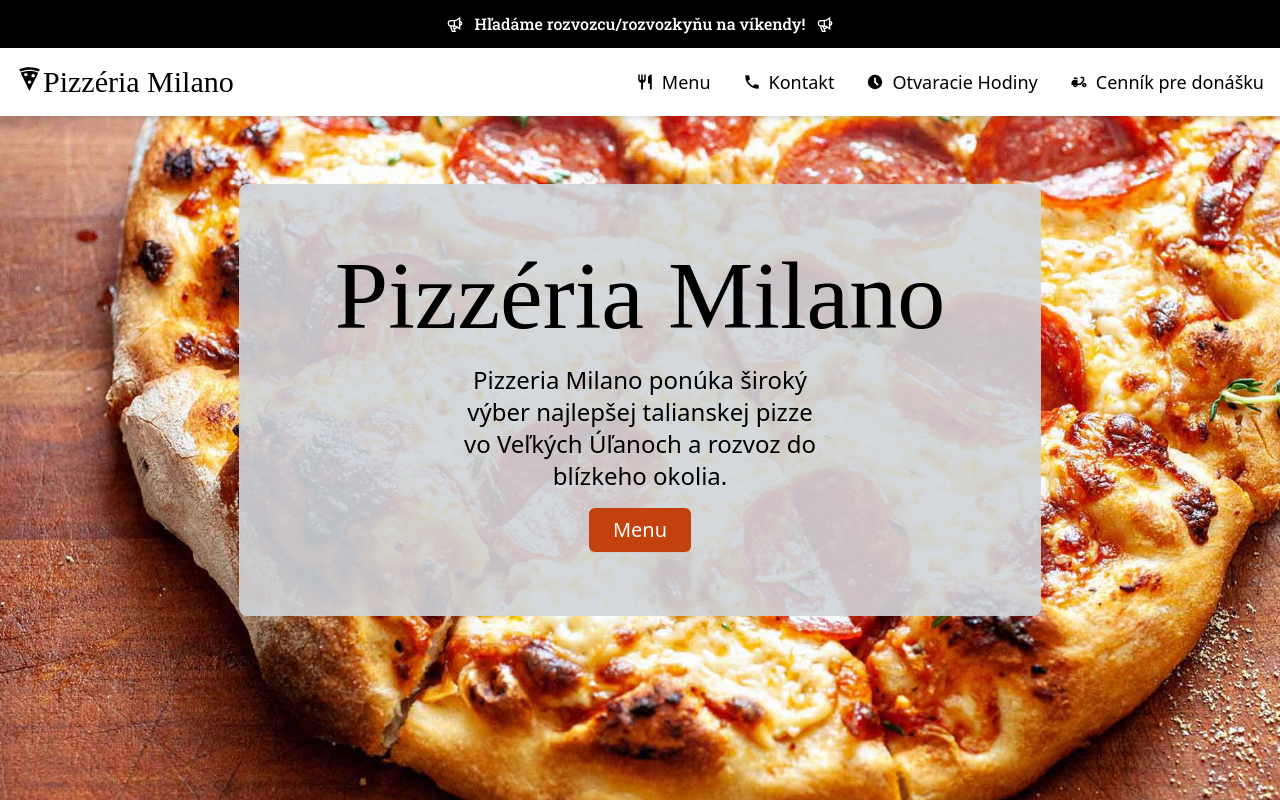
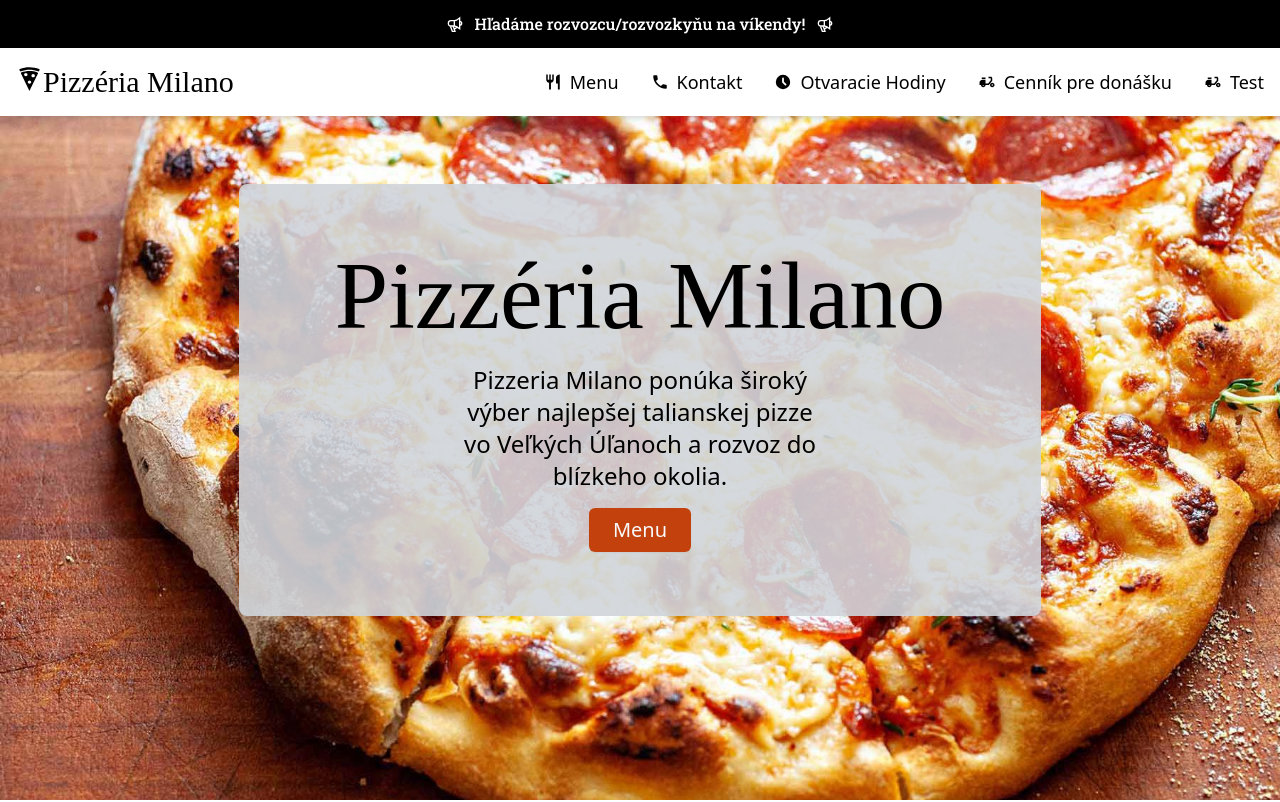
Before and after one commit to patrikkaprinay/pizza, a Next.js app: page / in a window 1280 px wide. Shown: the top 802 px of the page. Built offline with nearby package versions, Linux system fonts and the light colour scheme; a web font is replaced by a local one.

Commit message:
testing scroll

```diff
--- a/components/NavItems.jsx
+++ b/components/NavItems.jsx
@@ -29,6 +29,19 @@ const NavItems = (props) => {
           Cenník pre donášku
         </p>
       </a>
+      <a
+        onClick={() => {
+          props.hideNav
+          document
+            .querySelector('#kontakt')
+            .scrollIntoView({ behavior: 'smooth' })
+        }}
+      >
+        <p className="w-full flex justify-center items-center flex-row gap-2 py-4 md:py-0 hover:cursor-pointer text-md hover:text-gray-600 transition duration-200">
+          <MdDeliveryDining />
+          Test
+        </p>
+      </a>
     </>
   )
 }
```
